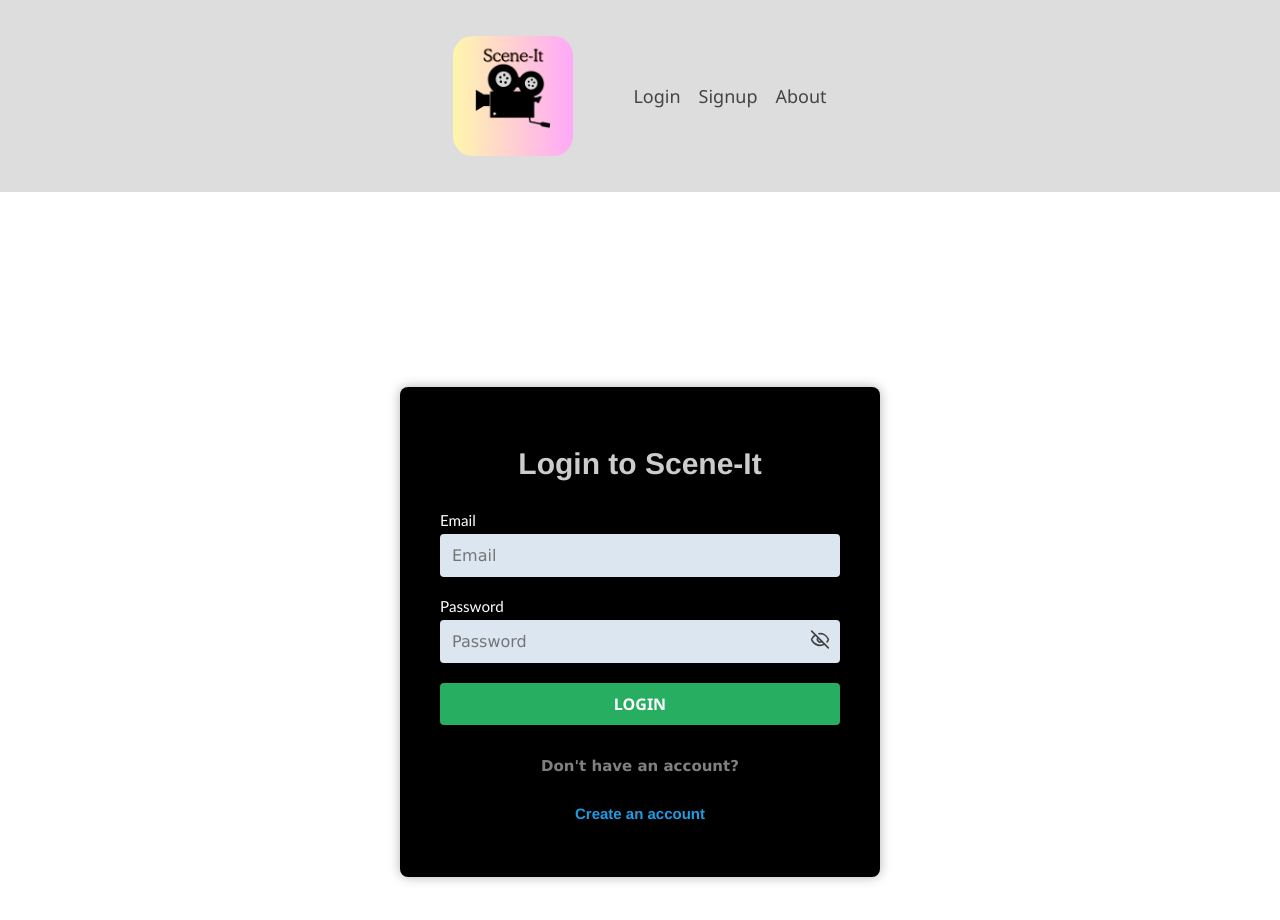
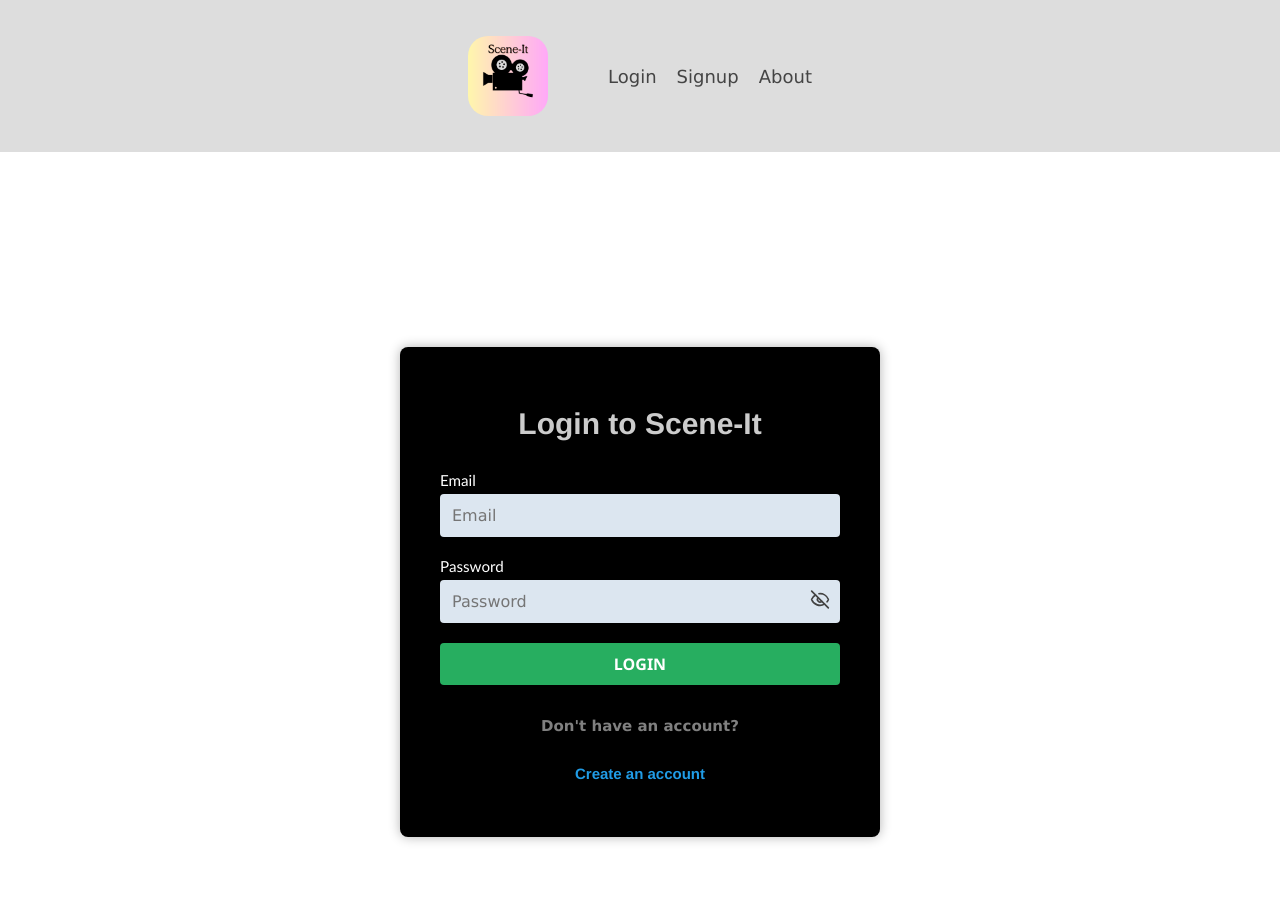
Before and after one commit to Krrithik/AppDev3390-FinalProject, a Vue app in the folder frontend/: page /login in a window 1280 px wide. Shown: the top 920 px of the page. Built offline with nearby package versions, Linux system fonts and the light colour scheme; the HTML template or start-up script is replaced by a standard one.

Commit message:
finialized font sizes, and some tweaks to navbar

```diff
--- a/frontend/src/components/AppHeader.vue
+++ b/frontend/src/components/AppHeader.vue
@@ -31,12 +31,6 @@ const { user } = useAuth();
   display: flex;
   align-items: center;
   justify-content: center;
-  gap: 16px;
-}
-
-.searchWrapper {
-  position: relative;
-  width: 200px;
 }
 
 .header {
@@ -50,8 +44,8 @@ const { user } = useAuth();
 .logo {
   align-items: center;
   justify-content: center;
-  height: 120px;
-  width: 120px;
+  height: 80px;
+  width: 80px;
   border-radius: 20px;
 }
 
@@ -59,35 +53,15 @@ const { user } = useAuth();
   display: flex;
   align-items: center;
   justify-content: center;
-  gap: 18px;
+  gap: 20px;
   flex-wrap: nowrap;
-}
-
-.search {
-  width: 100%;
-  padding: 8px 36px 8px 12px;
-  /* room for icon on right */
-  border: 2px solid black;
-  font-size: 1rem;
-  border-radius: 18px;
-}
-
-.searchIcon {
-  position: absolute;
-  top: 50%;
-  right: -40px;
-  transform: translateY(-50%);
-  pointer-events: none;
-  width: 18px;
-  height: 18px;
-  color: #bbb;
 }
 
 .links {
   text-decoration: none;
   color: #444;
   cursor: pointer;
-  font-family: 'Segoe UI', Tahoma, Geneva, Verdana, sans-serif;
+  font-family:Verdana, Geneva, Tahoma, sans-serif ;
   font-size: 18px;
 }
 
```
